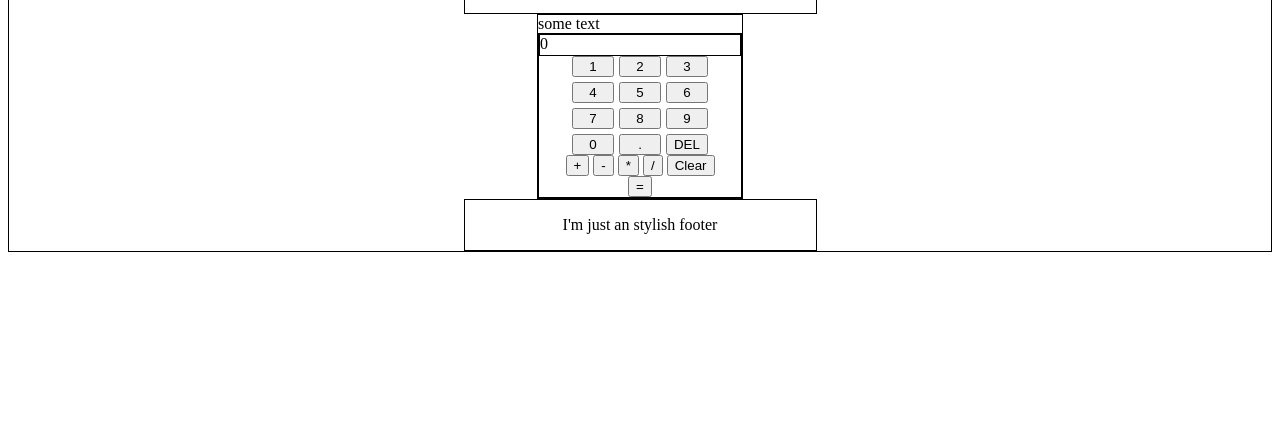
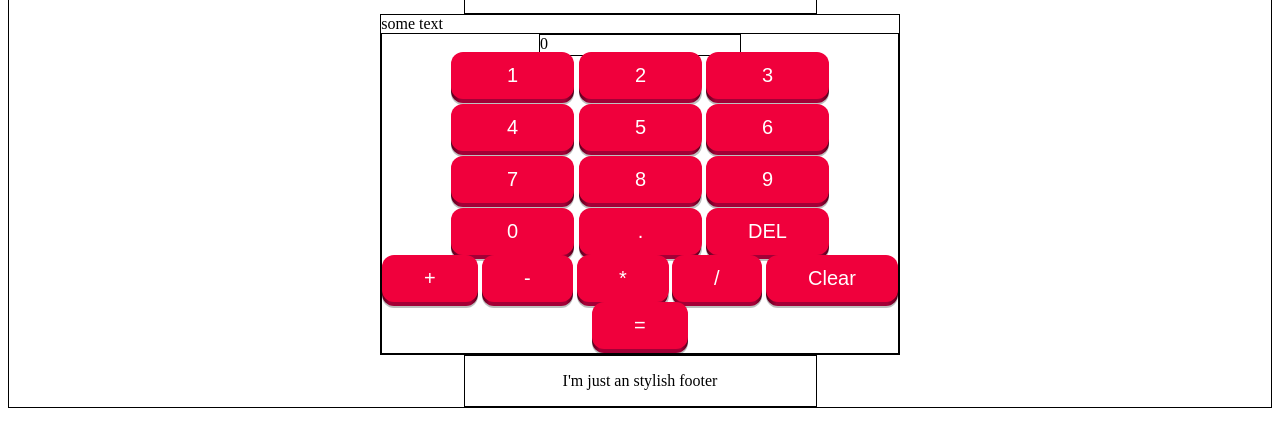
Before and after one commit to Ricardo-SG/odin-calculator, a plain HTML site: page index.html in a window 1280 px wide. Shown: the part 47-494 px from the top of the page. Drawn offline with Linux system fonts and the light colour scheme.

Commit message:
added a bit of css to the buttons, still a long way to go

```diff
--- a/calc.js
+++ b/calc.js
@@ -173,25 +173,16 @@ function validatePoint() {
     if (checkInformed(calc.signOperator)) {
         // we're treating the second number of the operation
         aux = calc.secondNumber.toString();
-
-        if (parseInt(aux.indexOf('.')) == -1)  {
-            return true;
-        }
-        else {
-            return false;
-        }
     }
     else {
         // we're treating the first number of the operation
         aux = calc.firstNumber.toString();
-
-        if (parseInt(aux.indexOf('.')) == -1)  {
-            return true;
-        }
-        else {
-            return false;
-        }
-
+    }
+    if (parseInt(aux.indexOf('.')) == -1)  {
+        return true;
+    }
+    else {
+        return false;
     }
 
 }
--- a/index.html
+++ b/index.html
@@ -25,31 +25,85 @@
             <div class = "calculator">
                 <div class="calc-output"></div>
                 <div class="calc-buttons-grid">
-                    <button class="btn-1">1</button>
-                    <button class="btn-2">2</button>
-                    <button class="btn-3">3</button>
-                    <button class="btn-4">4</button>
-                    <button class="btn-5">5</button>
-                    <button class="btn-6">6</button>
-                    <button class="btn-7">7</button>
-                    <button class="btn-8">8</button>
-                    <button class="btn-9">9</button>
-                    <button class="btn-0">0</button>
-                    <button class="btn-decimal">.</button>
-                    <button class="btn-delete">DEL</button>
+                    <button class="btn-1 pushable">
+                        <span class="shadow"></span>
+                        <span class="edge"></span>
+                        <span class="front">1</span></button>
+                    <button class="btn-2 pushable">
+                        <span class="shadow"></span>
+                        <span class="edge"></span>
+                        <span class="front">2</span></button>
+                    <button class="btn-3 pushable">
+                        <span class="shadow"></span>
+                        <span class="edge"></span>
+                        <span class="front">3</span></button>
+                    <button class="btn-4 pushable">
+                        <span class="shadow"></span>
+                        <span class="edge"></span>
+                        <span class="front">4</span></button>
+                    <button class="btn-5 pushable">
+                        <span class="shadow"></span>
+                        <span class="edge"></span>
+                        <span class="front">5</span></button>
+                    <button class="btn-6 pushable">
+                        <span class="shadow"></span>
+                        <span class="edge"></span>
+                        <span class="front">6</span></button>
+                    <button class="btn-7 pushable">
+                        <span class="shadow"></span>
+                        <span class="edge"></span>
+                        <span class="front">7</span></button>
+                    <button class="btn-8 pushable">
+                        <span class="shadow"></span>
+                        <span class="edge"></span>
+                        <span class="front">8</span></button>
+                    <button class="btn-9 pushable">
+                        <span class="shadow"></span>
+                        <span class="edge"></span>
+                        <span class="front">9</span></button>
+                    <button class="btn-0 pushable">
+                        <span class="shadow"></span>
+                        <span class="edge"></span>
+                        <span class="front">0</span></button>
+                    <button class="btn-decimal pushable">
+                        <span class="shadow"></span>
+                        <span class="edge"></span>
+                        <span class="front">.</span></button>
+                    <button class="btn-delete pushable">
+                        <span class="shadow"></span>
+                        <span class="edge"></span>
+                        <span class="front">DEL</span></button>
 
                 </div>
 
                 <div class="calc-buttons-operators-grid">
-                    <button class="btn-sum">+</button>
-                    <button class="btn-sub">-</button>
-                    <button class="btn-mul">*</button>
-                    <button class="btn-divid">/</button>
-                    <button class="btn-clear">Clear</button>
+                    <button class="btn-sum pushable">
+                        <span class="shadow"></span>
+                        <span class="edge"></span>
+                        <span class="front">+</span></button>
+                    <button class="btn-sub pushable">
+                        <span class="shadow"></span>
+                        <span class="edge"></span>
+                        <span class="front">-</span></button>
+                    <button class="btn-mul pushable">
+                        <span class="shadow"></span>
+                        <span class="edge"></span>
+                        <span class="front">*</span></button>
+                    <button class="btn-divid pushable">
+                        <span class="shadow"></span>
+                        <span class="edge"></span>
+                        <span class="front">/</span></button>
+                    <button class="btn-clear pushable">
+                        <span class="shadow"></span>
+                        <span class="edge"></span>
+                        <span class="front">Clear</span></button>
                 </div>
 
                 <div class="calc-button-result">
-                    <button class="btn-result">=</button>
+                    <button class="btn-result pushable">
+                        <span class="shadow"></span>
+                        <span class="edge"></span>
+                        <span class="front">=</span></button>
                 </div>
 
             </div>
--- a/styles.css
+++ b/styles.css
@@ -56,3 +56,92 @@
     border: 1px solid;
 
 }
+
+/* The fancy button code. I've copied it from:
+https://www.joshwcomeau.com/animation/3d-button/#our-strategy
+*/
+
+.pushable {
+    position: relative;
+    border: none;
+    background: transparent;
+    padding: 0;
+    cursor: pointer;
+    outline-offset: 4px;
+    transition: filter 250ms;
+  }
+
+  .shadow {
+    position: absolute;
+    top: 0;
+    left: 0;
+    width: 100%;
+    height: 100%;
+    border-radius: 12px;
+    background: hsl(0deg 0% 0% / 0.25);
+    will-change: transform;
+    transform: translateY(2px);
+    transition:
+      transform
+      600ms
+      cubic-bezier(.3, .7, .4, 1);
+  }
+
+  .edge {
+    position: absolute;
+    top: 0;
+    left: 0;
+    width: 100%;
+    height: 100%;
+    border-radius: 12px;
+    background: linear-gradient(
+      to left,
+      hsl(340deg 100% 16%) 0%,
+      hsl(340deg 100% 32%) 8%,
+      hsl(340deg 100% 32%) 92%,
+      hsl(340deg 100% 16%) 100%
+    );
+  }
+  .front {
+    display: block;
+    position: relative;
+    padding: 12px 42px;
+    border-radius: 12px;
+    font-size: 1.25rem;
+    color: white;
+    background: hsl(345deg 100% 47%);
+    will-change: transform;
+    transform: translateY(-4px);
+    transition:
+      transform
+      600ms
+      cubic-bezier(.3, .7, .4, 1);
+  }
+  .pushable:hover {
+    filter: brightness(110%);
+  }
+  .pushable:hover .front {
+    transform: translateY(-6px);
+    transition:
+      transform
+      250ms
+      cubic-bezier(.3, .7, .4, 1.5);
+  }
+  .pushable:active .front {
+    transform: translateY(-2px);
+    transition: transform 34ms;
+  }
+  .pushable:hover .shadow {
+    transform: translateY(4px);
+    transition:
+      transform
+      250ms
+      cubic-bezier(.3, .7, .4, 1.5);
+  }
+  .pushable:active .shadow {
+    transform: translateY(1px);
+    transition: transform 34ms;
+  }
+  .pushable:focus:not(:focus-visible) {
+    outline: none;
+  }
```
